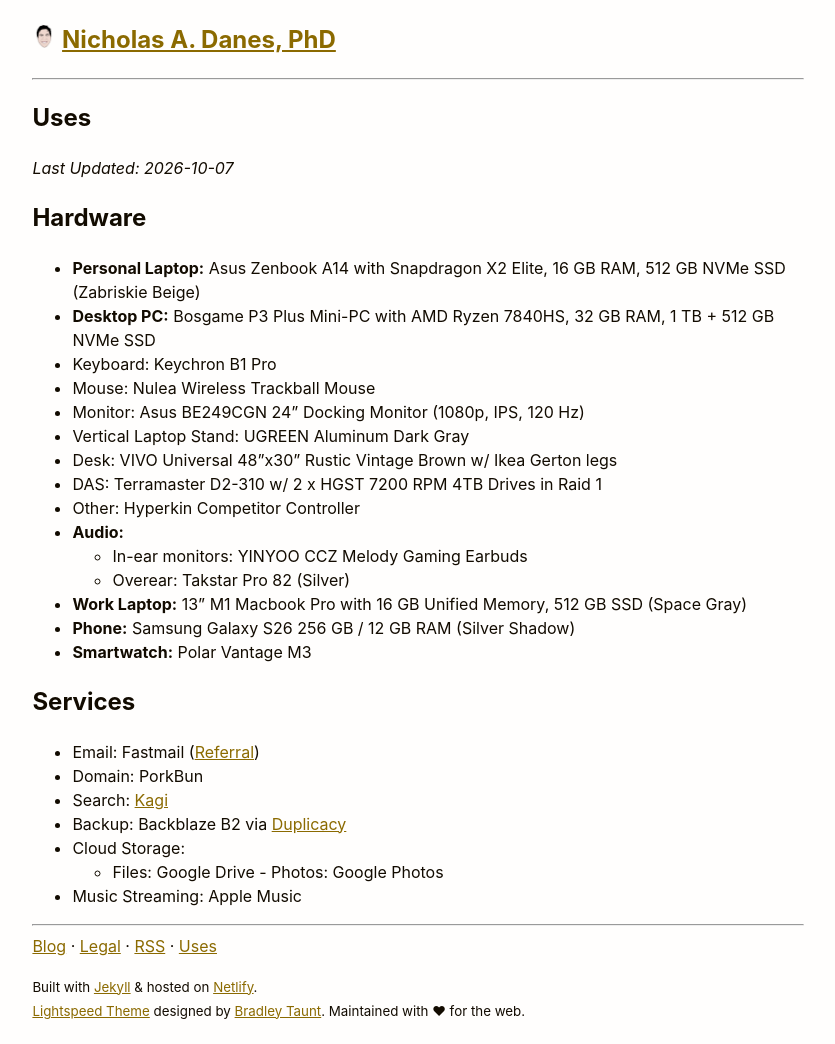
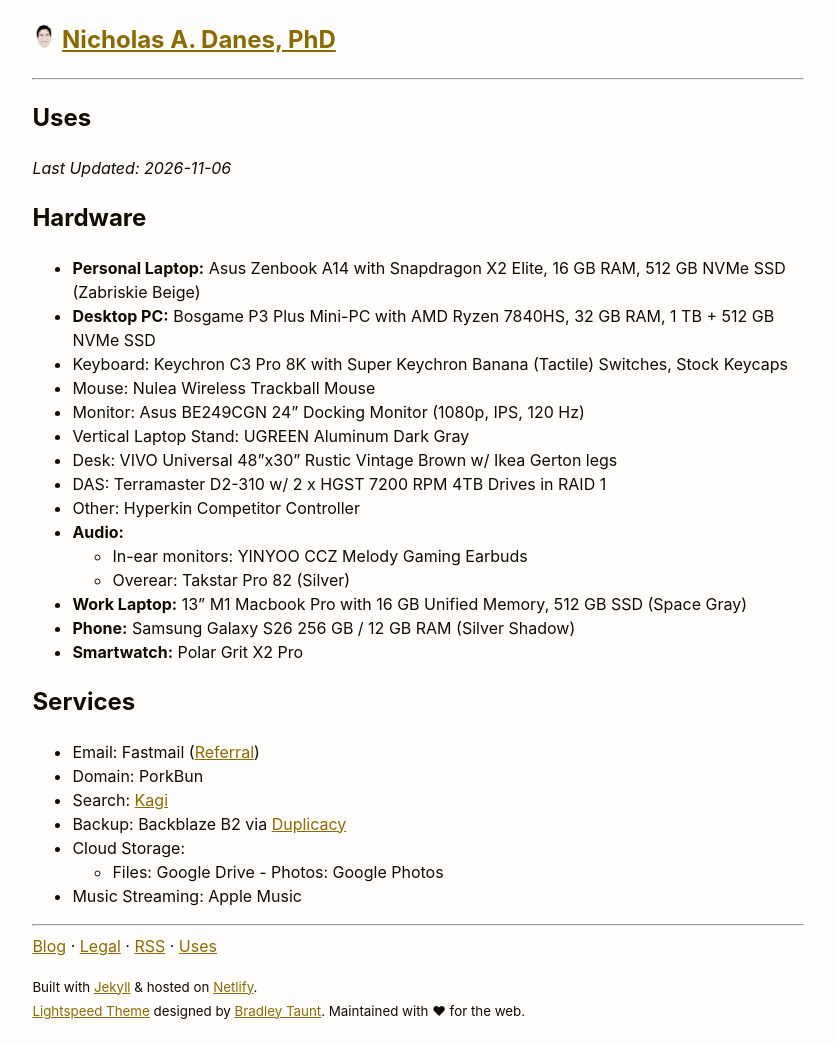
Before and after one commit to danesnick/website_lightspeed, a Jekyll site: the page built from uses.markdown, in a window 1280 px wide. Shown: the whole page, without its empty margins (222-1057 px from the left). Built offline with Jekyll 4.4.1, drawn with Linux system fonts in a browser that asks for light colours.

Commit message:
Update uses.markdown with new hardware and date
Updated last modified date and made hardware and software changes.

```diff
--- a/uses.markdown
+++ b/uses.markdown
@@ -3,26 +3,26 @@ layout: page
 title: Uses
 permalink: /uses/
 ---
-*Last Updated: 2026-10-07*
+*Last Updated: 2026-11-06*
 
 
 ## Hardware
 
 * **Personal Laptop:** Asus Zenbook A14 with Snapdragon X2 Elite, 16 GB RAM, 512 GB NVMe SSD (Zabriskie Beige)
 * **Desktop PC:** Bosgame P3 Plus Mini-PC with AMD Ryzen 7840HS, 32 GB RAM, 1 TB + 512 GB NVMe SSD
-+ Keyboard: Keychron B1 Pro
++ Keyboard: Keychron C3 Pro 8K with Super Keychron Banana (Tactile) Switches, Stock Keycaps
 + Mouse: Nulea Wireless Trackball Mouse
 + Monitor: Asus BE249CGN 24" Docking Monitor (1080p, IPS, 120 Hz)
 + Vertical Laptop Stand: UGREEN Aluminum Dark Gray
 + Desk: VIVO Universal 48"x30" Rustic Vintage Brown w/ Ikea Gerton legs
-+ DAS: Terramaster D2-310 w/ 2 x HGST 7200 RPM 4TB Drives in Raid 1
++ DAS: Terramaster D2-310 w/ 2 x HGST 7200 RPM 4TB Drives in RAID 1
 + Other: Hyperkin Competitor Controller
 * **Audio:**
 	* In-ear monitors: YINYOO CCZ Melody Gaming Earbuds
 	* Overear: Takstar Pro 82 (Silver)
 * **Work Laptop:** 13" M1 Macbook Pro with 16 GB Unified Memory, 512 GB SSD (Space Gray)
 * **Phone:** Samsung Galaxy S26 256 GB / 12 GB RAM (Silver Shadow)
-* **Smartwatch:** Polar Vantage M3
+* **Smartwatch:** Polar Grit X2 Pro
 
 ## Services
 * Email: Fastmail ([Referral](https://ref.fm/u24999624))
```
